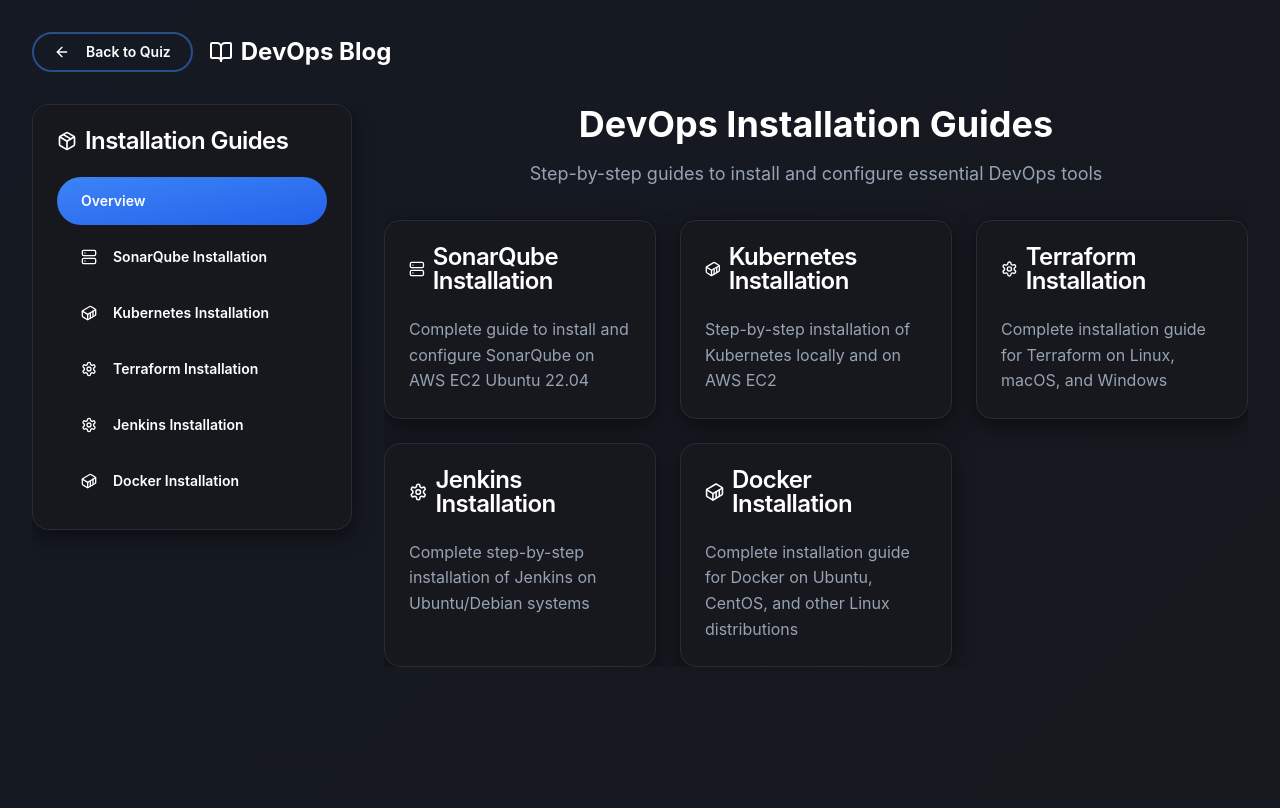
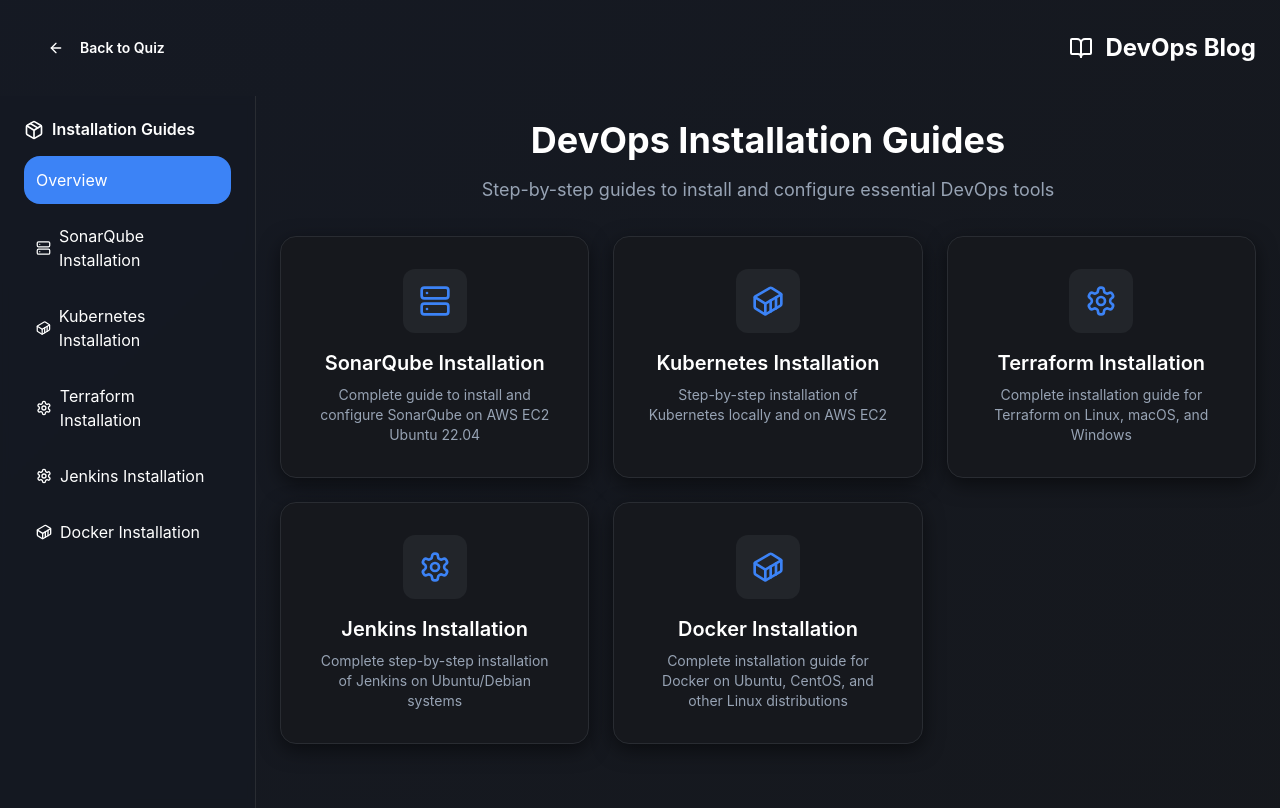
Before and after one commit to chetan2624/DevOps-quiz, a React (Vite) app: page /blog in a window 1280 px wide. Built offline with nearby package versions, Linux system fonts and the light colour scheme.

Commit message:
Fix blog page sidebar and cards

```diff
--- a/src/pages/Blog.tsx
+++ b/src/pages/Blog.tsx
@@ -3,8 +3,7 @@ import React, { useState } from 'react';
 import { useNavigate } from 'react-router-dom';
 import { Button } from '@/components/ui/button';
 import { Card, CardContent, CardHeader, CardTitle } from '@/components/ui/card';
-import { ArrowLeft, BookOpen, Server, Container, Settings } from 'lucide-react';
-import { BlogSidebar } from '@/components/blog/BlogSidebar';
+import { ArrowLeft, BookOpen, Server, Container, Settings, Package } from 'lucide-react';
 import { SonarQubeGuide } from '@/components/blog/SonarQubeGuide';
 import { KubernetesGuide } from '@/components/blog/KubernetesGuide';
 import { TerraformGuide } from '@/components/blog/TerraformGuide';
@@ -29,7 +28,7 @@ const Blog = () => {
         return <DockerGuide />;
       default:
         return (
-          <div className="space-y-6">
+          <div className="space-y-6 max-w-6xl mx-auto">
             <div className="text-center mb-8">
               <h1 className="text-4xl font-bold text-foreground mb-4">DevOps Installation Guides</h1>
               <p className="text-muted-foreground text-lg">
@@ -37,90 +36,70 @@ const Blog = () => {
               </p>
             </div>
 
-            <div className="grid grid-cols-1 sm:grid-cols-2 xl:grid-cols-3 gap-4 sm:gap-6">
+            <div className="grid md:grid-cols-2 lg:grid-cols-3 gap-6">
               <Card
-                className="modern-card border-border hover:border-quiz-primary/40 transition-all cursor-pointer"
+                className="modern-card p-8 text-center cursor-pointer hover:border-primary/30 transition-all hover:shadow-lg"
                 onClick={() => setSelectedTopic('sonarqube')}
               >
-                <CardHeader>
-                  <CardTitle className="flex items-center gap-2 text-foreground">
-                    <Server className="h-5 w-5" />
-                    SonarQube Installation
-                  </CardTitle>
-                </CardHeader>
-                <CardContent>
-                  <p className="text-muted-foreground">
+                <div className="w-16 h-16 mx-auto mb-4 rounded-xl bg-secondary flex items-center justify-center">
+                  <Server className="h-8 w-8 text-primary" />
+                </div>
+                <h3 className="text-xl font-semibold text-foreground mb-2">SonarQube Installation</h3>
+                <p className="text-muted-foreground text-sm">
                   Complete guide to install and configure SonarQube on AWS EC2 Ubuntu 22.04
                 </p>
-                </CardContent>
               </Card>
 
               <Card
-                className="modern-card border-border hover:border-quiz-primary/40 transition-all cursor-pointer"
+                className="modern-card p-8 text-center cursor-pointer hover:border-primary/30 transition-all hover:shadow-lg"
                 onClick={() => setSelectedTopic('kubernetes')}
               >
-                <CardHeader>
-                  <CardTitle className="flex items-center gap-2 text-foreground">
-                    <Container className="h-5 w-5" />
-                    Kubernetes Installation
-                  </CardTitle>
-                </CardHeader>
-                <CardContent>
-                  <p className="text-muted-foreground">
+                <div className="w-16 h-16 mx-auto mb-4 rounded-xl bg-secondary flex items-center justify-center">
+                  <Container className="h-8 w-8 text-primary" />
+                </div>
+                <h3 className="text-xl font-semibold text-foreground mb-2">Kubernetes Installation</h3>
+                <p className="text-muted-foreground text-sm">
                   Step-by-step installation of Kubernetes locally and on AWS EC2
                 </p>
-                </CardContent>
               </Card>
 
               <Card
-                className="modern-card border-border hover:border-quiz-primary/40 transition-all cursor-pointer"
+                className="modern-card p-8 text-center cursor-pointer hover:border-primary/30 transition-all hover:shadow-lg"
                 onClick={() => setSelectedTopic('terraform')}
               >
-                <CardHeader>
-                  <CardTitle className="flex items-center gap-2 text-foreground">
-                    <Settings className="h-5 w-5" />
-                    Terraform Installation
-                  </CardTitle>
-                </CardHeader>
-                <CardContent>
-                  <p className="text-muted-foreground">
+                <div className="w-16 h-16 mx-auto mb-4 rounded-xl bg-secondary flex items-center justify-center">
+                  <Settings className="h-8 w-8 text-primary" />
+                </div>
+                <h3 className="text-xl font-semibold text-foreground mb-2">Terraform Installation</h3>
+                <p className="text-muted-foreground text-sm">
                   Complete installation guide for Terraform on Linux, macOS, and Windows
                 </p>
-                </CardContent>
               </Card>
 
               <Card
-                className="modern-card border-border hover:border-quiz-primary/40 transition-all cursor-pointer"
+                className="modern-card p-8 text-center cursor-pointer hover:border-primary/30 transition-all hover:shadow-lg"
                 onClick={() => setSelectedTopic('jenkins')}
               >
-                <CardHeader>
-                  <CardTitle className="flex items-center gap-2 text-foreground">
-                    <Settings className="h-5 w-5" />
-                    Jenkins Installation
-                  </CardTitle>
-                </CardHeader>
-                <CardContent>
-                  <p className="text-muted-foreground">
+                <div className="w-16 h-16 mx-auto mb-4 rounded-xl bg-secondary flex items-center justify-center">
+                  <Settings className="h-8 w-8 text-primary" />
+                </div>
+                <h3 className="text-xl font-semibold text-foreground mb-2">Jenkins Installation</h3>
+                <p className="text-muted-foreground text-sm">
                   Complete step-by-step installation of Jenkins on Ubuntu/Debian systems
                 </p>
-                </CardContent>
               </Card>
 
               <Card
-                className="modern-card border-border hover:border-quiz-primary/40 transition-all cursor-pointer"
+                className="modern-card p-8 text-center cursor-pointer hover:border-primary/30 transition-all hover:shadow-lg"
                 onClick={() => setSelectedTopic('docker')}
               >
-                <CardHeader>
-                  <CardTitle className="flex items-center gap-2 text-foreground">
-                    <Container className="h-5 w-5" />
-                    Docker Installation
-                  </CardTitle>
-                </CardHeader>
-                <CardContent>
-                  <p className="text-muted-foreground">
+                <div className="w-16 h-16 mx-auto mb-4 rounded-xl bg-secondary flex items-center justify-center">
+                  <Container className="h-8 w-8 text-primary" />
+                </div>
+                <h3 className="text-xl font-semibold text-foreground mb-2">Docker Installation</h3>
+                <p className="text-muted-foreground text-sm">
                   Complete installation guide for Docker on Ubuntu, CentOS, and other Linux distributions
                 </p>
-                </CardContent>
               </Card>
             </div>
           </div>
@@ -130,35 +109,105 @@ const Blog = () => {
 
   return (
     <div className="min-h-screen cosmic-gradient overflow-x-hidden">
-      <div className="mobile-container py-4 sm:py-8">
-        <div className="flex flex-col sm:flex-row items-start sm:items-center gap-4 mb-6 sm:mb-8">
+      {/* Navigation Header */}
+      <nav className="flex flex-col sm:flex-row justify-between items-start sm:items-center gap-4 p-4 sm:p-6 relative z-10">
         <Button
           onClick={() => navigate('/')}
-            variant="outline"
-            size="sm"
-            className="border-primary/50 text-foreground hover:bg-primary hover:text-primary-foreground transition-all duration-300"
+          variant="ghost"
+          className="text-foreground hover:text-primary"
         >
-            <ArrowLeft className="h-4 w-4 mr-2" />
+          <ArrowLeft className="w-5 h-5 mr-2" />
           Back to Quiz
         </Button>
-          <div className="flex items-center gap-2">
+
+        <div className="flex items-center gap-3">
           <BookOpen className="h-6 w-6 text-foreground" />
           <h1 className="text-xl sm:text-2xl font-bold text-foreground">DevOps Blog</h1>
         </div>
+      </nav>
+
+      <div className="flex flex-col lg:flex-row min-h-[calc(100vh-120px)] lg:min-h-[calc(100vh-88px)] overflow-x-hidden">
+        {/* Sidebar */}
+        <div className="w-full lg:w-64 border-b lg:border-b-0 lg:border-r border-border bg-background/50 backdrop-blur-sm order-2 lg:order-1">
+          <div className="p-4 sm:p-6">
+            <h2 className="font-semibold text-foreground mb-4 flex items-center gap-2">
+              <Package className="h-5 w-5" />
+              Installation Guides
+            </h2>
+            <div className="space-y-2">
+              <button
+                onClick={() => setSelectedTopic('overview')}
+                className={`w-full text-left p-3 rounded-lg transition-all text-sm sm:text-base ${
+                  selectedTopic === 'overview'
+                    ? 'bg-primary text-white'
+                    : 'text-foreground hover:bg-secondary'
+                }`}
+              >
+                Overview
+              </button>
+              <button
+                onClick={() => setSelectedTopic('sonarqube')}
+                className={`w-full text-left p-3 rounded-lg transition-all text-sm sm:text-base flex items-center gap-2 ${
+                  selectedTopic === 'sonarqube'
+                    ? 'bg-primary text-white'
+                    : 'text-foreground hover:bg-secondary'
+                }`}
+              >
+                <Server className="h-4 w-4" />
+                SonarQube Installation
+              </button>
+              <button
+                onClick={() => setSelectedTopic('kubernetes')}
+                className={`w-full text-left p-3 rounded-lg transition-all text-sm sm:text-base flex items-center gap-2 ${
+                  selectedTopic === 'kubernetes'
+                    ? 'bg-primary text-white'
+                    : 'text-foreground hover:bg-secondary'
+                }`}
+              >
+                <Container className="h-4 w-4" />
+                Kubernetes Installation
+              </button>
+              <button
+                onClick={() => setSelectedTopic('terraform')}
+                className={`w-full text-left p-3 rounded-lg transition-all text-sm sm:text-base flex items-center gap-2 ${
+                  selectedTopic === 'terraform'
+                    ? 'bg-primary text-white'
+                    : 'text-foreground hover:bg-secondary'
+                }`}
+              >
+                <Settings className="h-4 w-4" />
+                Terraform Installation
+              </button>
+              <button
+                onClick={() => setSelectedTopic('jenkins')}
+                className={`w-full text-left p-3 rounded-lg transition-all text-sm sm:text-base flex items-center gap-2 ${
+                  selectedTopic === 'jenkins'
+                    ? 'bg-primary text-white'
+                    : 'text-foreground hover:bg-secondary'
+                }`}
+              >
+                <Settings className="h-4 w-4" />
+                Jenkins Installation
+              </button>
+              <button
+                onClick={() => setSelectedTopic('docker')}
+                className={`w-full text-left p-3 rounded-lg transition-all text-sm sm:text-base flex items-center gap-2 ${
+                  selectedTopic === 'docker'
+                    ? 'bg-primary text-white'
+                    : 'text-foreground hover:bg-secondary'
+                }`}
+              >
+                <Container className="h-4 w-4" />
+                Docker Installation
+              </button>
+            </div>
+          </div>
         </div>
 
-        <div className="flex flex-col lg:flex-row gap-6 lg:gap-8 overflow-x-hidden">
-          <div className="lg:order-1 order-2 w-full lg:w-auto">
-            <BlogSidebar
-              selectedTopic={selectedTopic}
-              onTopicSelect={setSelectedTopic}
-            />
-          </div>
-
-          <main className="flex-1 lg:order-2 order-1 overflow-x-hidden">
+        {/* Main Content */}
+        <main className="flex-1 lg:order-2 order-1 p-6 overflow-x-hidden">
           {renderContent()}
         </main>
-        </div>
       </div>
     </div>
   );
```
Lines whose indentation alone changed are shown as unchanged.
